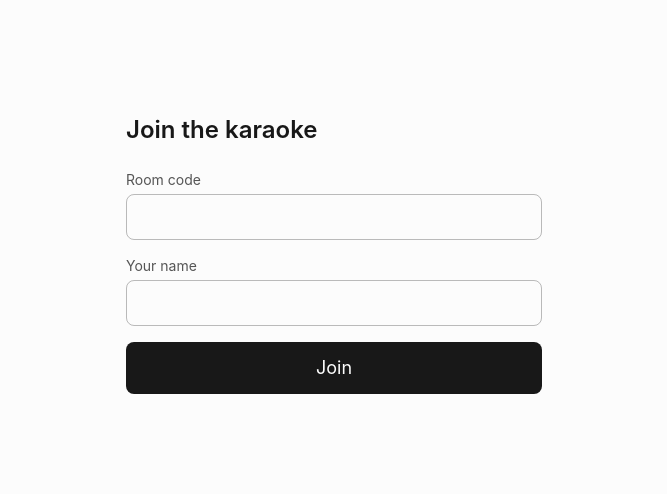
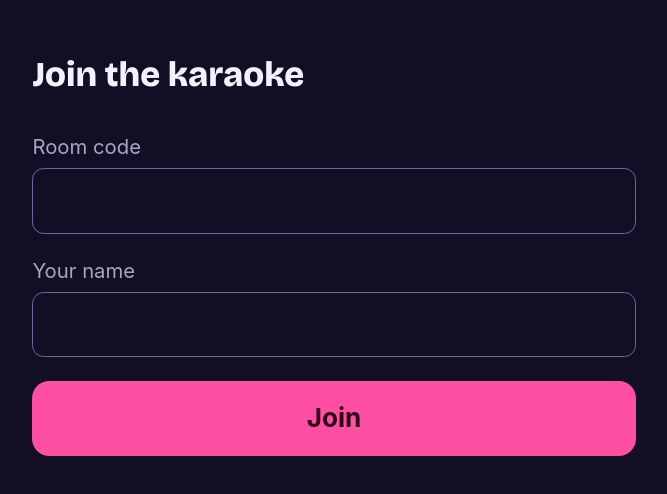
Before and after one commit to PaulAugsten/karaoke, a Next.js app: page /join in a window 1280 px wide. Shown: the part 146-640 px from the top of the page, without its empty margins (306-973 px from the left). Built offline with nearby package versions, Linux system fonts and the light colour scheme.

Commit message:
feat: neon night palette, display font and focus ring (#11)

```diff
--- a/app/globals.css
+++ b/app/globals.css
@@ -3,15 +3,31 @@
 /* Design tokens: define colors/spacing/radii here and use the generated utilities
    (bg-surface, text-muted, ...) instead of hand-rolled CSS. */
 @theme {
-    --color-surface: oklch(0.99 0 0);
-    --color-foreground: oklch(0.21 0 0);
-    --color-muted: oklch(0.45 0 0);
+    --color-background: #120e24; /* the page and the inside of fields */
+    --color-surface: #1d1838; /* panels, rows, dropdowns */
+    --color-line: #2e2752; /* decorative borders */
+    --color-field: #6f66a6; /* borders of fields: 3:1 against the page */
+    --color-foreground: #f4f1ff;
+    --color-muted: #a9a3c7;
+    --color-accent: #ff4fa3; /* pink: one element per screen */
+    --color-accent-ink: #2a0518; /* text on accent fills */
+    --color-highlight: #5ce1e6; /* cyan: room code, selected ring, "Added" */
+    --color-danger: #ff6b6b;
+    --color-danger-ink: #2a0707; /* text on danger fills */
 }
 
-@media (prefers-color-scheme: dark) {
-    :root {
-        --color-surface: oklch(0.17 0 0);
-        --color-foreground: oklch(0.96 0 0);
-        --color-muted: oklch(0.72 0 0);
+@theme inline {
+    --font-display: var(--font-bricolage), ui-sans-serif, system-ui, sans-serif;
+}
+
+@layer base {
+    html {
+        color-scheme: dark;
+        font-size: clamp(100%, min(2.6vw, 2.9vh), 400%);
+    }
+
+    :focus-visible {
+        outline: max(3px, 0.2rem) solid var(--color-highlight);
+        outline-offset: max(3px, 0.2rem);
     }
 }
--- a/app/join/Join.tsx
+++ b/app/join/Join.tsx
@@ -1,13 +1,14 @@
 'use client';
 
 import { type SubmitEvent, useEffect, useRef, useState } from 'react';
+import { Button } from '@/components/Button';
 import { describeError } from '@/lib/describeError';
 import { joinSession, type Session } from './joinConnection';
 import { LiveQueue } from './LiveQueue';
 import { SongSearch } from './SongSearch';
 
 const NAME_KEY = 'karaoke:singer-name';
-const INPUT_CLASS = 'rounded-lg border border-muted/40 bg-transparent px-3 py-2 text-lg';
+const INPUT_CLASS = 'rounded-lg border border-field bg-background px-3 py-2 text-lg';
 
 function readSavedName(): string {
     try {
@@ -59,8 +60,9 @@ export function Join({ initialCode }: { initialCode: string }) {
     if (session) {
         return (
             <main className="mx-auto flex min-h-dvh max-w-md flex-col gap-8 p-4">
-                <h1 className="font-semibold text-xl">
-                    Room <span className="font-mono tracking-widest">{session.code}</span>
+                <h1 className="font-display font-extrabold text-xl">
+                    Room{' '}
+                    <span className="font-mono text-highlight tracking-widest">{session.code}</span>
                 </h1>
                 <SongSearch roomCode={session.code} />
                 <LiveQueue
@@ -76,7 +78,7 @@ export function Join({ initialCode }: { initialCode: string }) {
 
     return (
         <main className="mx-auto flex min-h-dvh max-w-md flex-col justify-center gap-6 p-4">
-            <h1 className="font-semibold text-2xl">Join the karaoke</h1>
+            <h1 className="font-display font-extrabold text-2xl">Join the karaoke</h1>
             <form onSubmit={handleSubmit} className="flex flex-col gap-4">
                 <label className="flex flex-col gap-1">
                     <span className="text-muted text-sm">Room code</span>
@@ -102,16 +104,12 @@ export function Join({ initialCode }: { initialCode: string }) {
                         className={INPUT_CLASS}
                     />
                 </label>
-                <button
-                    type="submit"
-                    disabled={busy}
-                    className="rounded-lg bg-foreground px-4 py-3 text-lg text-surface disabled:opacity-50"
-                >
+                <Button type="submit" disabled={busy}>
                     {busy ? 'Joining...' : 'Join'}
-                </button>
+                </Button>
             </form>
             {error && (
-                <p role="alert" className="text-red-600">
+                <p role="alert" className="text-danger">
                     {error}
                 </p>
             )}
--- a/app/join/LiveQueue.tsx
+++ b/app/join/LiveQueue.tsx
@@ -57,17 +57,17 @@ export function LiveQueue({ sessionId, onEnded }: { sessionId: number; onEnded:
     return (
         <section aria-labelledby="queue-heading" className="flex flex-col gap-3">
             <div className="flex items-baseline justify-between">
-                <h2 id="queue-heading" className="font-semibold text-lg">
+                <h2 id="queue-heading" className="font-display font-extrabold text-lg">
                     Queue
                 </h2>
                 {status !== 'SUBSCRIBED' && (
-                    <span className="text-sm text-yellow-600">
+                    <span className="text-muted text-sm">
                         {status === 'CONNECTING' ? 'Connecting...' : 'Reconnecting...'}
                     </span>
                 )}
             </div>
             {error && (
-                <p role="alert" className="text-red-600 text-sm">
+                <p role="alert" className="text-danger text-sm">
                     {error}
                 </p>
             )}
@@ -80,17 +80,17 @@ export function LiveQueue({ sessionId, onEnded }: { sessionId: number; onEnded:
                             key={entry.id}
                             className={
                                 entry.status === 'playing'
-                                    ? 'rounded-lg bg-foreground px-3 py-2 text-surface'
-                                    : 'rounded-lg border border-muted/30 px-3 py-2'
+                                    ? 'rounded-lg border border-line border-l-4 border-l-accent bg-surface px-3 py-2'
+                                    : 'rounded-lg border border-line px-3 py-2'
                             }
                         >
                             {entry.status === 'playing' && (
-                                <span className="block text-xs uppercase tracking-wide">
+                                <span className="block font-bold text-accent text-xs uppercase tracking-wide">
                                     Now singing
                                 </span>
                             )}
                             <span className="block">{entry.title}</span>
-                            <span className="block text-sm opacity-70">
+                            <span className="block text-muted text-sm">
                                 {[entry.artist, entry.singer].filter(Boolean).join(' · ')}
                             </span>
                         </li>
--- a/app/join/SongSearch.tsx
+++ b/app/join/SongSearch.tsx
@@ -50,7 +50,7 @@ export function SongSearch({ roomCode }: { roomCode: string }) {
 
     return (
         <section aria-labelledby="search-heading" className="flex flex-col gap-3">
-            <h2 id="search-heading" className="font-semibold text-lg">
+            <h2 id="search-heading" className="font-display font-extrabold text-lg">
                 Add a song
             </h2>
             <input
@@ -60,16 +60,16 @@ export function SongSearch({ roomCode }: { roomCode: string }) {
                 enterKeyHint="search"
                 value={query}
                 onChange={(event) => setQuery(event.target.value)}
-                className="rounded-lg border border-muted/40 bg-transparent px-3 py-2 text-lg"
+                className="rounded-lg border border-field bg-background px-3 py-2 text-lg"
             />
             {error && (
-                <p role="alert" className="text-red-600 text-sm">
+                <p role="alert" className="text-danger text-sm">
                     {error}
                 </p>
             )}
             {noMatches && <p className="text-muted">No songs found</p>}
             {results.length > 0 && (
-                <ul className="flex flex-col divide-y divide-muted/20">
+                <ul className="flex flex-col divide-y divide-line">
                     {results.map((result) => {
                         const added = addedIds.has(result.video_id);
                         return (
@@ -78,7 +78,7 @@ export function SongSearch({ roomCode }: { roomCode: string }) {
                                     type="button"
                                     disabled={added}
                                     onClick={() => add(result)}
-                                    className="flex w-full items-center justify-between gap-3 py-3 text-left disabled:opacity-60"
+                                    className="flex w-full items-center justify-between gap-3 py-3 text-left"
                                 >
                                     <span>
                                         <span className="block">{result.title}</span>
@@ -88,7 +88,9 @@ export function SongSearch({ roomCode }: { roomCode: string }) {
                                             </span>
                                         )}
                                     </span>
-                                    <span className="shrink-0 text-sm">
+                                    <span
+                                        className={`shrink-0 font-bold text-sm ${added ? 'text-highlight' : ''}`}
+                                    >
                                         {added ? 'Added' : 'Add'}
                                     </span>
                                 </button>
--- a/app/layout.tsx
+++ b/app/layout.tsx
@@ -1,17 +1,29 @@
 import { Analytics } from '@vercel/analytics/next';
 import { SpeedInsights } from '@vercel/speed-insights/next';
-import type { Metadata } from 'next';
+import type { Metadata, Viewport } from 'next';
+import { Bricolage_Grotesque } from 'next/font/google';
 import './globals.css';
+
+const bricolage = Bricolage_Grotesque({
+    subsets: ['latin'],
+    display: 'swap',
+    variable: '--font-bricolage',
+});
 
 export const metadata: Metadata = {
     title: 'Karaoke',
-    description: '',
+    description: 'Pick songs on your phone. Sing them on the big screen.',
+};
+
+export const viewport: Viewport = {
+    colorScheme: 'dark',
+    themeColor: '#120e24',
 };
 
 export default function RootLayout({ children }: Readonly<{ children: React.ReactNode }>) {
     return (
-        <html lang="en">
-            <body className="bg-surface text-foreground antialiased">
+        <html lang="en" className={bricolage.variable}>
+            <body className="bg-background text-foreground antialiased">
                 {children}
                 <Analytics />
                 <SpeedInsights />
--- a/app/page.tsx
+++ b/app/page.tsx
@@ -1,10 +1,11 @@
 import Link from 'next/link';
+import { buttonClass } from '@/components/buttonClass';
 
 export default function Home() {
     return (
         <main className="mx-auto flex min-h-dvh max-w-2xl flex-col justify-center gap-4 p-6">
-            <h1 className="font-semibold text-4xl">Karaoke</h1>
-            <Link autoFocus className="font-semibold text-4xl" href={'/stage'}>
+            <h1 className="font-display font-extrabold text-4xl">Karaoke</h1>
+            <Link autoFocus className={`${buttonClass('outline')} self-start`} href={'/stage'}>
                 Stage
             </Link>
         </main>
--- /dev/null
+++ b/components/Button.tsx
@@ -0,0 +1,15 @@
+import type { ComponentProps } from 'react';
+import { buttonClass, type Size, type Variant } from '@/components/buttonClass';
+
+type ButtonProps = ComponentProps<'button'> & { variant?: Variant; size?: Size };
+
+/** Pass className for position and width only */
+export function Button({ variant, size, className = '', type = 'button', ...props }: ButtonProps) {
+    return (
+        <button
+            type={type}
+            className={`${buttonClass(variant, size)} ${className}`.trim()}
+            {...props}
+        />
+    );
+}
--- /dev/null
+++ b/components/buttonClass.ts
@@ -0,0 +1,19 @@
+export type Variant = 'primary' | 'outline' | 'danger';
+export type Size = 'md' | 'lg' | 'xl';
+
+const VARIANTS: Record<Variant, string> = {
+    primary: 'bg-accent text-accent-ink',
+    outline: 'border-2 border-line bg-background/75 text-foreground',
+    danger: 'bg-danger text-danger-ink',
+};
+
+const SIZES: Record<Size, string> = {
+    md: 'rounded-xl px-4 py-3 text-lg',
+    lg: 'rounded-xl px-5 py-3 text-xl',
+    xl: 'rounded-2xl px-10 py-5 text-3xl',
+};
+
+/** The classes of a button, for elements that only look like one */
+export function buttonClass(variant: Variant = 'primary', size: Size = 'md'): string {
+    return `inline-flex items-center justify-center font-bold disabled:opacity-50 aria-disabled:opacity-50 ${VARIANTS[variant]} ${SIZES[size]}`;
+}
```
Also changed, not shown: app/stage/Stage.tsx (+19 -26 lines), 1 other file (tests, documents, lock files or other folders).
